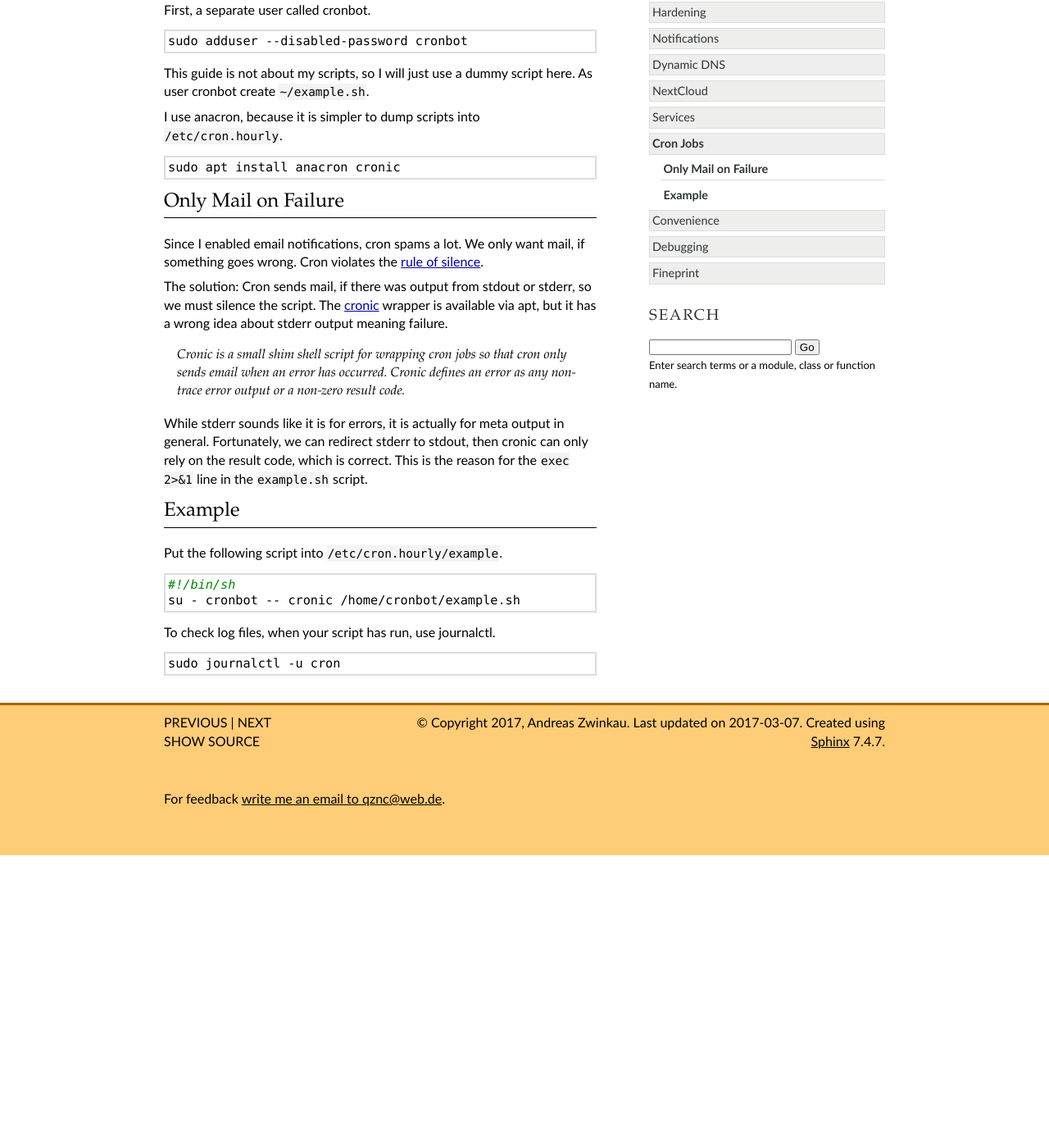
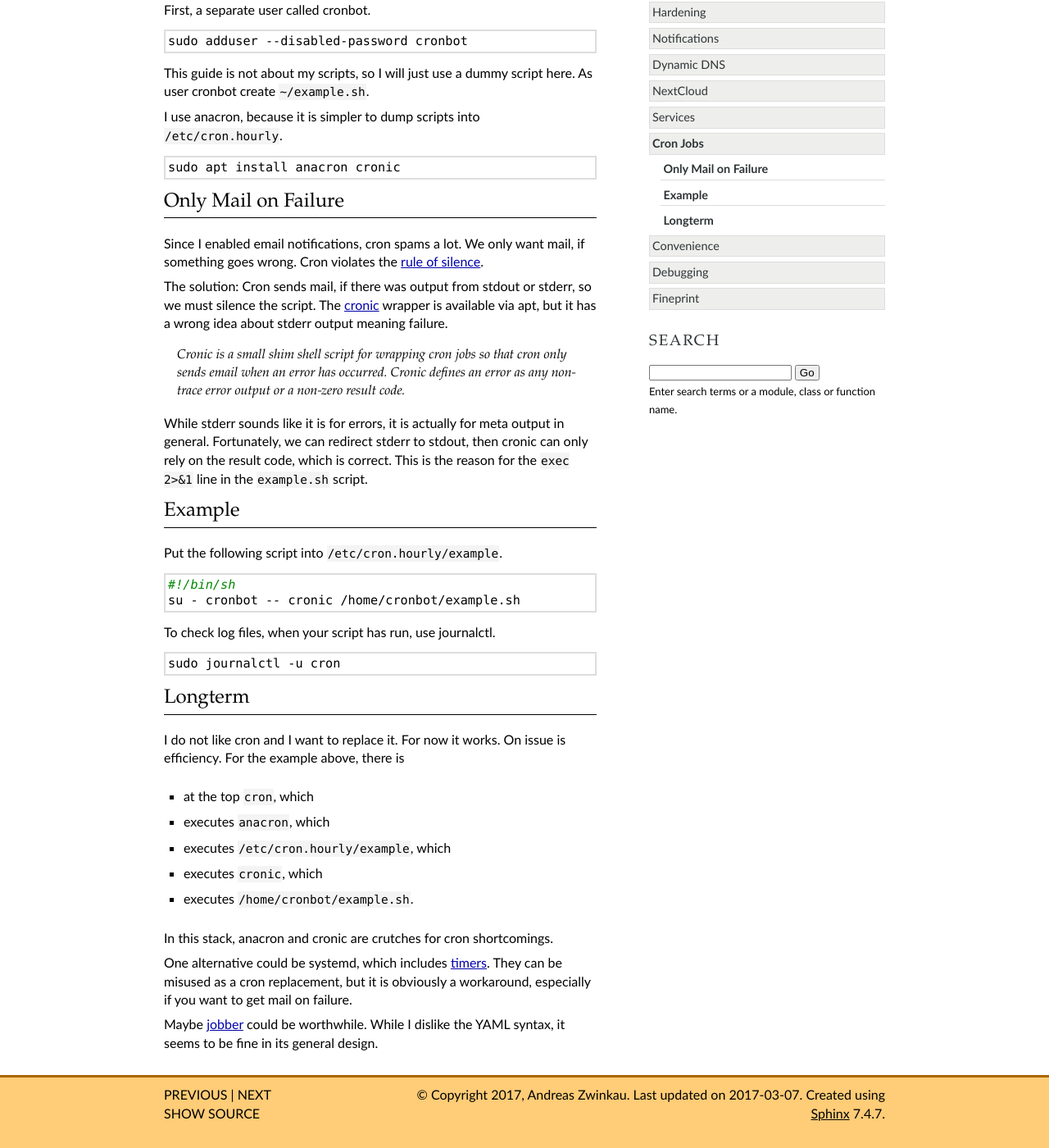
Before and after one commit to qznc/my-homeserver, a Sphinx documentation site: the page built from source/cronjobs.rst, in a window 1280 px wide and 1400 px high, scrolled down 211 px. Shown: the whole window at 82% size. Built offline with Sphinx 7.4.7, drawn with Linux system fonts in a browser that asks for light colours; before the commit the page ends 1254 px from its top, so only the background shows below that.

Commit message:
cronjobs longterm

```diff
--- a/source/cronjobs.rst
+++ b/source/cronjobs.rst
@@ -73,3 +73,29 @@ use journalctl.
 .. code:: sh
 
    sudo journalctl -u cron
+
+Longterm
+--------
+
+I do not like cron and I want to replace it.
+For now it works.
+On issue is efficiency.
+For the example above, there is
+
+* at the top ``cron``, which
+* executes ``anacron``, which
+* executes ``/etc/cron.hourly/example``, which
+* executes ``cronic``, which
+* executes ``/home/cronbot/example.sh``.
+
+In this stack, anacron and cronic are crutches for cron shortcomings.
+
+One alternative could be systemd,
+which includes `timers <https://wiki.archlinux.org/index.php/Systemd/Timers>`_.
+They can be misused as a cron replacement,
+but it is obviously a workaround,
+especially if you want to get mail on failure.
+
+Maybe `jobber <https://dshearer.github.io/jobber/>`_ could be worthwhile.
+While I dislike the YAML syntax,
+it seems to be fine in its general design.
```
